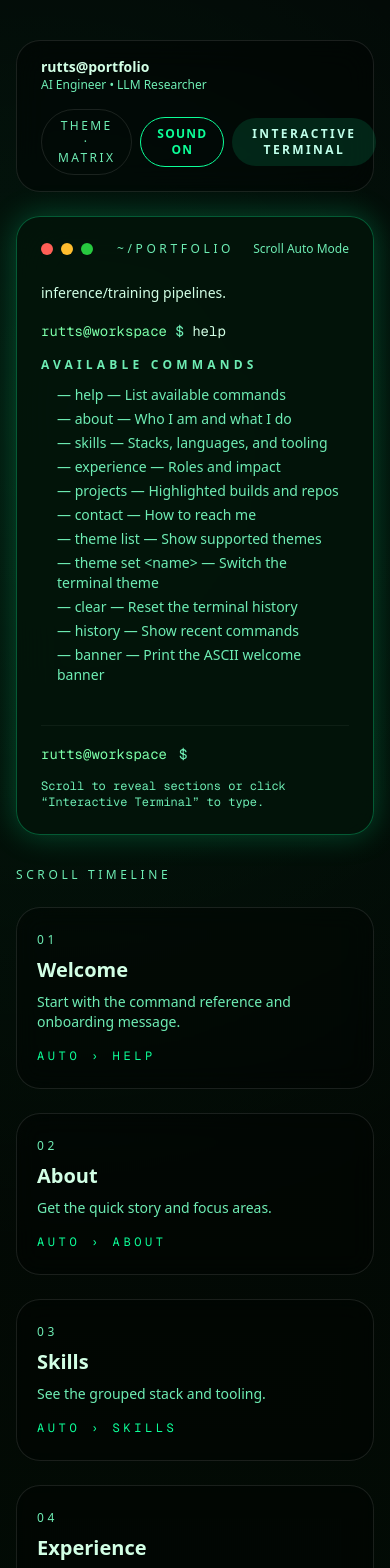
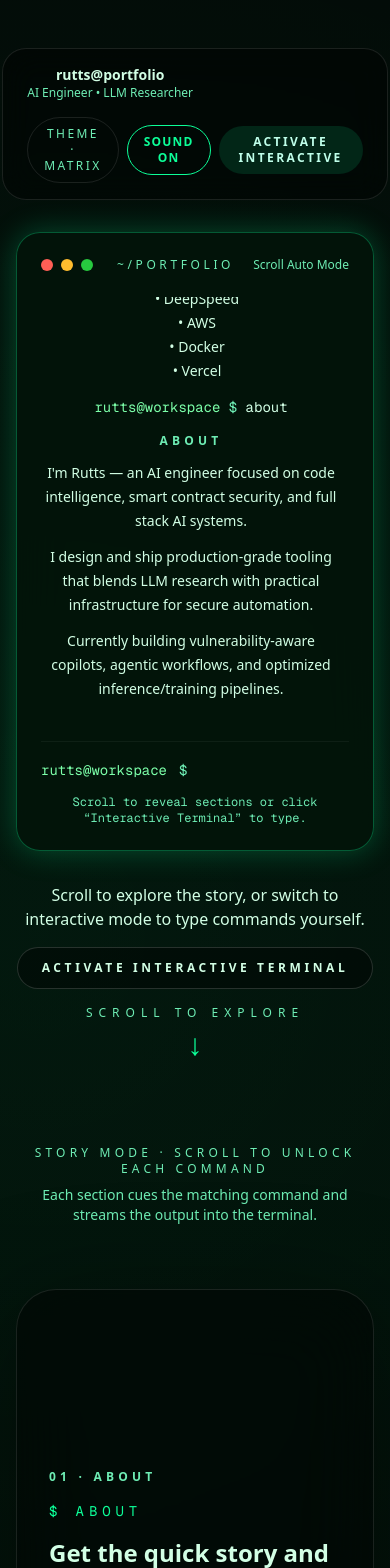
Before and after one commit to rutts29/rutts29, a Next.js app in the folder terminal-portfolio/: page / in a window 390 px wide. Shown: the top 1568 px of the page. Built offline with nearby package versions, Linux system fonts and the light colour scheme.

Commit message:
Refactor TerminalExperience component

```diff
--- a/terminal-portfolio/src/components/Layout/TopBar.tsx
+++ b/terminal-portfolio/src/components/Layout/TopBar.tsx
@@ -57,7 +57,7 @@ export const TopBar = ({
           onClick={handleModeToggle}
           className="rounded-full bg-[var(--color-button-bg)] px-5 py-2 text-xs font-semibold uppercase tracking-[0.2em] text-[var(--color-button-text)] transition hover:bg-[var(--color-button-hover)]"
         >
-          {mode === "interactive" ? "Return to Story" : "Interactive Terminal"}
+          {mode === "interactive" ? "Return to Story" : "Activate Interactive"}
         </button>
       </div>
     </div>
--- a/terminal-portfolio/src/components/Sections/ScrollSections.tsx
+++ b/terminal-portfolio/src/components/Sections/ScrollSections.tsx
@@ -1,6 +1,6 @@
 "use client";
 
-import { useEffect, useMemo, useRef } from "react";
+import { useEffect, useMemo, useRef, useState } from "react";
 
 import { ScrollTimelineEntry } from "@/types/scroll";
 
@@ -19,6 +19,9 @@ export const ScrollSections = ({
 }: ScrollSectionsProps) => {
   const sectionRefs = useRef<Record<string, HTMLElement | null>>({});
   const triggeredRef = useRef(new Set(initialTriggered));
+  const [visibleSections, setVisibleSections] = useState(
+    new Set(initialTriggered),
+  );
 
   const orderedSections = useMemo(
     () => sections.map((section, index) => ({ ...section, order: index + 1 })),
@@ -40,6 +43,14 @@ export const ScrollSections = ({
           const section = orderedSections.find((item) => item.id === id);
           if (section) {
             triggeredRef.current.add(id);
+            setVisibleSections((prev) => {
+              if (prev.has(id)) {
+                return prev;
+              }
+              const next = new Set(prev);
+              next.add(id);
+              return next;
+            });
             onTrigger(section);
           }
         });
@@ -58,35 +69,55 @@ export const ScrollSections = ({
   }, [disabled, onTrigger, orderedSections]);
 
   return (
-    <div className="space-y-6">
-      <p className="text-xs uppercase tracking-[0.3em] text-[var(--color-text-secondary)]">
+    <div className="mx-auto w-full max-w-5xl space-y-16 py-20">
+      <div className="flex flex-col items-center gap-2 text-center">
+        <p className="text-xs uppercase tracking-[0.35em] text-[var(--color-text-secondary)]">
           {disabled
-          ? "Auto mode paused — interactive session active."
-          : "Scroll timeline"}
+            ? "Story mode paused — interactive terminal active"
+            : "Story mode · scroll to unlock each command"}
         </p>
-      {orderedSections.map((section) => (
+        {!disabled && (
+          <p className="text-sm text-[var(--color-text-secondary)]">
+            Each section cues the matching command and streams the output into
+            the terminal.
+          </p>
+        )}
+      </div>
+      <div className="space-y-32">
+        {orderedSections.map((section) => {
+          const isVisible = visibleSections.has(section.id);
+          return (
             <section
               key={section.id}
               ref={(node) => {
                 sectionRefs.current[section.id] = node;
               }}
               data-section-id={section.id}
-          className="rounded-3xl border border-white/10 bg-black/30 px-5 py-6 backdrop-blur-md transition hover:-translate-y-1 hover:border-white/30"
+              className={`mx-auto flex min-h-[65vh] w-full max-w-4xl flex-col justify-center rounded-[2.5rem] border border-white/10 bg-black/45 px-8 py-12 text-left shadow-[0_25px_120px_rgba(0,0,0,0.45)] backdrop-blur-2xl transition duration-700 ${
+                isVisible
+                  ? "translate-y-0 opacity-100"
+                  : "translate-y-16 opacity-0"
+              } ${disabled ? "opacity-40" : ""}`}
             >
-          <p className="text-xs uppercase tracking-[0.3em] text-[var(--color-text-secondary)]">
-            {String(section.order).padStart(2, "0")}
+              <p className="text-xs font-semibold uppercase tracking-[0.35em] text-[var(--color-text-secondary)]">
+                {String(section.order).padStart(2, "0")} · {section.label}
               </p>
-          <h3 className="mt-2 text-xl font-semibold text-[var(--color-text-primary)]">
-            {section.label}
-          </h3>
-          <p className="mt-2 text-sm text-[var(--color-text-secondary)]">
+              <div className="mt-4 space-y-4">
+                <p className="font-mono text-sm uppercase tracking-[0.35em] text-[var(--color-text-accent)]">
+                  $ {section.command}
+                </p>
+                <p className="text-2xl font-semibold text-[var(--color-text-primary)]">
                   {section.summary}
                 </p>
-          <p className="mt-4 text-xs font-mono uppercase tracking-[0.3em] text-[var(--color-text-accent)]">
-            auto › {section.command}
+                <p className="text-sm text-[var(--color-text-secondary)]">
+                  Scroll a bit further to see the output animate inside the
+                  terminal window above.
                 </p>
+              </div>
             </section>
-      ))}
+          );
+        })}
+      </div>
     </div>
   );
 };
--- a/terminal-portfolio/src/components/TerminalExperience.tsx
+++ b/terminal-portfolio/src/components/TerminalExperience.tsx
@@ -1,6 +1,6 @@
 "use client";
 
-import { CSSProperties, useCallback, useEffect, useMemo } from "react";
+import { CSSProperties, useCallback, useMemo } from "react";
 
 import { scrollTimeline } from "@/config/scrollTimeline";
 import { ScrollTimelineEntry } from "@/types/scroll";
@@ -30,13 +30,6 @@ export const TerminalExperience = () => {
     themeName,
   });
 
-  useEffect(() => {
-    const timeout = setTimeout(() => {
-      enqueueAutoCommand("help");
-    }, 600);
-    return () => clearTimeout(timeout);
-  }, [enqueueAutoCommand]);
-
   const handleSubmit = useCallback(
     (command: string) => {
       const trimmed = command.trim();
@@ -57,6 +50,8 @@ export const TerminalExperience = () => {
     },
     [enqueueAutoCommand, mode],
   );
+
+  const storyCommands = scrollTimeline.map((section) => section.command);
 
   const themeVariables = useMemo(() => {
     const layeredBackground = theme.body.texture
@@ -82,13 +77,14 @@ export const TerminalExperience = () => {
     } as CSSProperties;
   }, [theme]);
 
+  const isInteractive = mode === "interactive";
+
   return (
     <div
-      className="min-h-screen px-4 py-10 transition-colors md:px-10"
+      className="min-h-screen px-4 py-12 transition-colors md:px-8"
       style={themeVariables}
     >
-      <div className="mx-auto flex w-full max-w-6xl flex-col gap-8 lg:flex-row">
-        <div className="flex-1 space-y-6">
+      <div className="mx-auto flex w-full max-w-5xl flex-col items-center gap-8 text-center">
         <TopBar
           themeLabel={theme.label}
           onCycleTheme={cycleTheme}
@@ -97,6 +93,8 @@ export const TerminalExperience = () => {
           mode={mode}
           onModeChange={setMode}
         />
+
+        <div className="w-full max-w-4xl">
           <TerminalShell
             history={history}
             mode={mode}
@@ -107,15 +105,54 @@ export const TerminalExperience = () => {
             onSubmit={handleSubmit}
           />
         </div>
-        <div className="w-full lg:w-[320px]">
+
+        {!isInteractive ? (
+          <div className="flex flex-col items-center gap-4 text-center text-[var(--color-text-secondary)]">
+            <p className="text-base text-[var(--color-text-primary)]">
+              Scroll to explore the story, or switch to interactive mode to type
+              commands yourself.
+            </p>
+            <button
+              type="button"
+              onClick={() => setMode("interactive")}
+              className="rounded-full border border-white/15 bg-black/40 px-6 py-3 text-xs font-semibold uppercase tracking-[0.3em] text-[var(--color-text-primary)] transition hover:border-white/40 hover:text-[var(--color-text-accent)]"
+            >
+              Activate Interactive Terminal
+            </button>
+            <div className="flex flex-col items-center gap-2">
+              <span className="text-xs uppercase tracking-[0.5em]">
+                Scroll to explore
+              </span>
+              <span className="text-3xl text-[var(--color-text-accent)] animate-bounce">
+                ↓
+              </span>
+            </div>
+          </div>
+        ) : (
+          <div className="flex flex-col items-center gap-4 text-center text-sm text-[var(--color-text-secondary)]">
+            <p className="text-[var(--color-text-primary)]">
+              Interactive mode unlocked — try running these commands:
+            </p>
+            <p className="font-mono text-xs uppercase tracking-[0.4em] text-[var(--color-text-accent)]">
+              {storyCommands.join(" · ")}
+            </p>
+            <p>
+              Need a refresher? Type{" "}
+              <span className="font-mono text-[var(--color-text-primary)]">
+                help
+              </span>{" "}
+              to see everything available.
+            </p>
+          </div>
+        )}
+      </div>
+
       <ScrollSections
         sections={scrollTimeline}
         onTrigger={handleSectionTrigger}
-            initialTriggered={["hero"]}
+        initialTriggered={[]}
         disabled={mode !== "scrollAuto"}
       />
     </div>
-      </div>
-    </div>
   );
 };
--- a/terminal-portfolio/src/config/commands.ts
+++ b/terminal-portfolio/src/config/commands.ts
@@ -37,12 +37,12 @@ export const staticCommandOutputs: Record<string, TerminalLine[]> = {
   welcome: [
     {
       type: "text",
-      text: "Type `help` to explore commands or scroll to auto-play the story.",
+      text: "yoo, I'm Rutts — AI engineer shipping secure AI systems & copilots.",
       tone: "accent",
     },
     {
       type: "text",
-      text: "You can toggle themes, run commands manually, or let the timeline handle it.",
+      text: "Scroll to explore the story or toggle interactive mode to type commands yourself.",
       tone: "muted",
     },
   ],
--- a/terminal-portfolio/src/config/scrollTimeline.ts
+++ b/terminal-portfolio/src/config/scrollTimeline.ts
@@ -1,12 +1,6 @@
 import { ScrollTimelineEntry } from "@/types/scroll";
 
 export const scrollTimeline: ScrollTimelineEntry[] = [
-  {
-    id: "hero",
-    label: "Welcome",
-    command: "help",
-    summary: "Start with the command reference and onboarding message.",
-  },
   {
     id: "about",
     label: "About",
```
Lines whose indentation alone changed are shown as unchanged.
